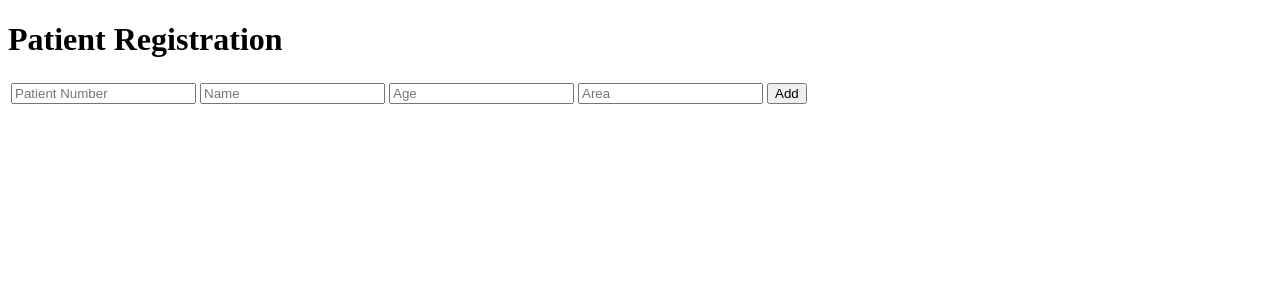
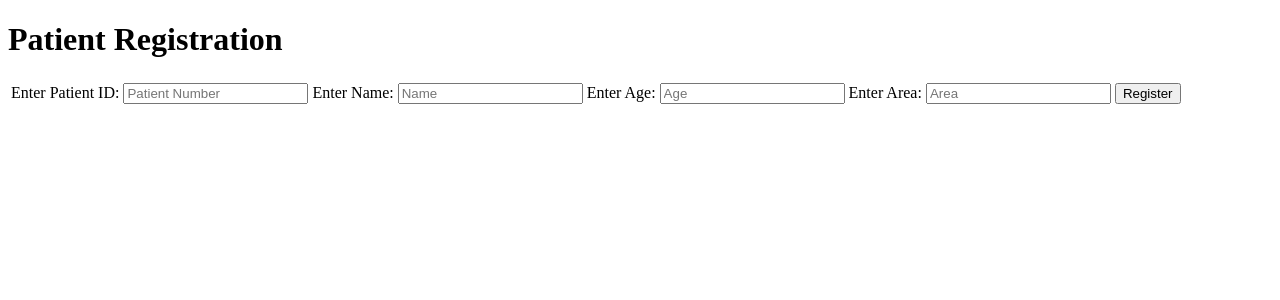
Before and after one commit to ocgMastek/flaskyboye, a Flask app: template templates/patients.html in a window 1280 px wide. Shown: the top 300 px of the page. Run offline with Flask 2, Linux system fonts and the light colour scheme; the template is opened without the code that fills it, so the values that code supplies are empty.

Commit message:
html template update

```diff
--- a/templates/patients.html
+++ b/templates/patients.html
@@ -10,11 +10,11 @@
 	<form id="pat-reg-form" method="POST" action="./patient/register">
 	<table>
 		<tr>
-			<td><input name="patient_id" placeholder="Patient Number" id="patid"></td>
-			<td><input name="name" placeholder="Name" id="name"></td>
-			<td><input name="age" placeholder="Age" id="age"></td>
-			<td><input name="area" placeholder="Area" id="area"></td>
-			<td><input type="submit" value="Add"></td>
+			<td>Enter Patient ID: <input name="patient_id" placeholder="Patient Number" id="patid"></td>
+			<td>Enter Name: <input name="name" placeholder="Name" id="name"></td>
+			<td>Enter Age: <input name="age" placeholder="Age" id="age"></td>
+			<td>Enter Area: <input name="area" placeholder="Area" id="area"></td>
+			<td><input type="submit" value="Register"></td>
 	</table>
 	</form>
 
```
